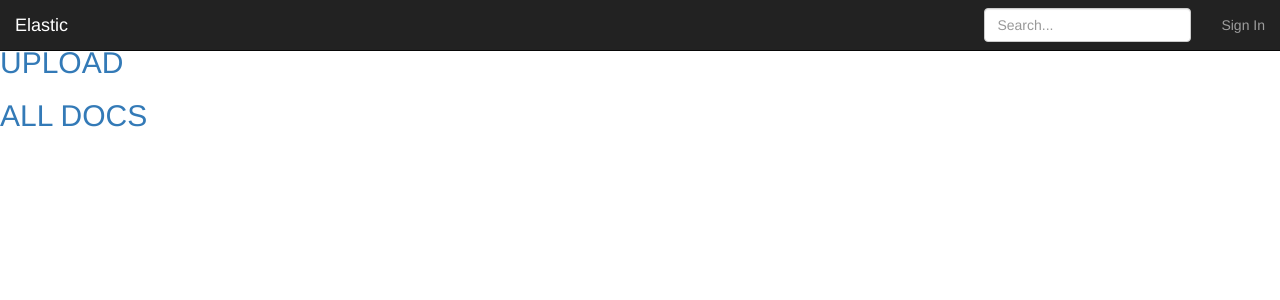
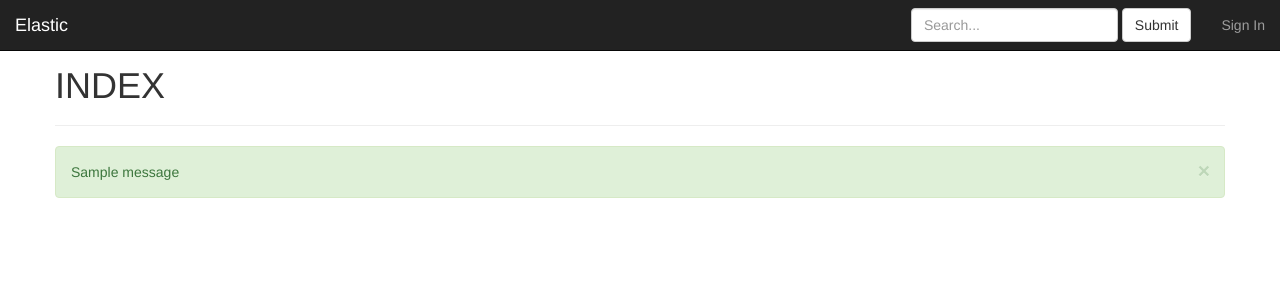
Before and after one commit to Luicko/elastic, a Flask app: page / in a window 1280 px wide. Shown: the top 300 px of the page. Run offline with Flask 2, Linux system fonts and the light colour scheme; tables that the repository leaves empty hold one stand-in row (values such as "Sample post"); one stand-in notice (Sample message) is shown; some libraries are stand-ins or nearby versions.

Commit message:
More style added, flash message workin on index page

```diff
--- a/elastic/templates/all_docs.html
+++ b/elastic/templates/all_docs.html
@@ -8,7 +8,9 @@
     {% for doc in docs %}
         <div class="col-sm-6 col-md-4">
           <div class="thumbnail">
-            <img src="..." alt="...">
+            <button type="button" class="btn btn-default btn-lg">
+              <span class="glyphicon glyphicon-file" aria-hidden="true"></span>
+            </button>
             <div class="caption">
               <h3>{{ doc['title'] }}</h3>
               <p>{{ doc['note'] }}</p>
--- a/elastic/templates/base.html
+++ b/elastic/templates/base.html
@@ -59,7 +59,8 @@
 				{% endif %}
     	</ul>
     	<form class="navbar-form navbar-right" action="{{ url_for('index') }}" method="post">
-      	<input class="form-control" placeholder="Search..." type="text" name="doc">
+      	<input class="form-control" placeholder="Search..." type="text" name="doc"/>
+        <button type="submit" class="btn btn-default">Submit</button>
     	</form>
   	</div>
   </div>
--- a/elastic/templates/index.html
+++ b/elastic/templates/index.html
@@ -1,6 +1,22 @@
 {% extends 'base.html' %}
 {% block content %}
 	{{ pagedown.html_head() }}
-    <h2><a href="{{ url_for('upload') }}">UPLOAD</a></h2>
-    <h2><a href="{{ url_for('all_docs') }}">ALL DOCS</a></h2>
+<div class="container">
+	<div class="row">
+		<div class="page-header">
+      <h1>INDEX</h1>
+    </div>
+    {% with messages = get_flashed_messages(with_categories=true) %}
+      <!-- Categories: success (green), info (blue), warning (yellow), danger (red) -->
+      {% if messages %}
+        {% for category, message in messages %}
+          <div class="alert alert-{{ category }} alert-dismissible" role="alert">
+          <button type="button" class="close" data-dismiss="alert" aria-label="Close"><span aria-hidden="true">&times;</span></button>
+          <!-- <strong>Title</strong> --> {{ message }}
+          </div>
+        {% endfor %}
+      {% endif %}
+    {% endwith %}
+	</div>
+</div>
 {% endblock %}
--- a/elastic/templates/signin.html
+++ b/elastic/templates/signin.html
@@ -12,8 +12,8 @@
         <div><label class='control-label'>Password:</label> {{ form.password(class='form-control') }}</div>
         <div><label></label></div>
         <div>{{ form.submit(class='btn btn-primary') }}</div>
-      </form>
-      <a href="{{ url_for('signup') }}">Sign Up</a>
+      </form><br>
+      <p>Don't have an account yet? <a href="{{ url_for('signup') }}">Sign Up!</a></p>
     </div>
   </div>
 </div>
--- a/elastic/templates/signup.html
+++ b/elastic/templates/signup.html
@@ -12,6 +12,7 @@
         <div><label class='control-label'>Username:</label> {{ form.username(class='form-control') }}</div>
         <div><label class='control-label'>Password:</label> {{ form.password(class='form-control') }}</div>
         <div><label class='control-label'>Confirm Password:</label> {{ form.confirm(class='form-control') }}</div>
+        <div><label></label></div>
         <div>{{ form.submit(class='btn btn-primary') }}</div>
       </form>
     </div>
--- a/elastic/templates/upload.html
+++ b/elastic/templates/upload.html
@@ -20,6 +20,6 @@
     <span class='label label-info' id="upload-file-info"></span>
     <div><label class+"control-label"> Description/Note: </label>{{ form.note(class='form-control', only_input=True, rows=6, size=6) }}</div>
     <div><label class+"control-label"> Preview: </label>{{ form.note(class='form-control', only_preview=True, rows=6, size=6) }}</div>
-    <input type="submit" value='Upload'/>
+    <input class="btn" type="submit" value='Upload'/>
   </form>
 {% endblock %}
--- a/elastic/views.py
+++ b/elastic/views.py
@@ -106,13 +106,17 @@ def index():
     value = request.form.get('doc')
 
     if value:
-        results = Search().get(value)
+        if g.user.is_authenticated:
+            results = Search().get(value)
 
-        if results:
-            return redirect(url_for('list', results=value))
+            if results:
+                return redirect(url_for('list', results=value))
+
+            else:
+                flash('No match found.')
 
         else:
-            flash('No match found.')
+            return redirect(url_for('non_search'))
 
     return render_template('index.html')
 
@@ -228,3 +232,7 @@ def signin():
 def logout():
     logout_user()
     return redirect(url_for('index'))
+
+@app.route('/non_search')
+def non_search():
+    return render_template('non_search.html')
```
Also changed, not shown: elastic/templates/non_search.html (added, +11 -0 lines), elastic/templates/show.html (+14 -4 lines), elastic/templates/list.html (indentation only).
